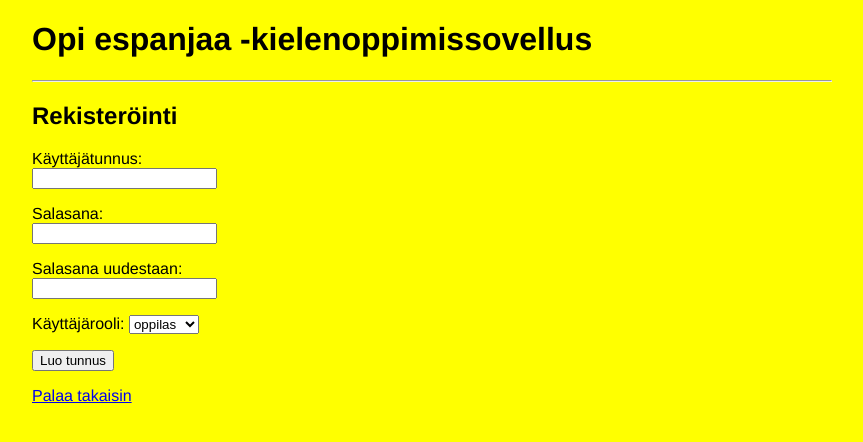
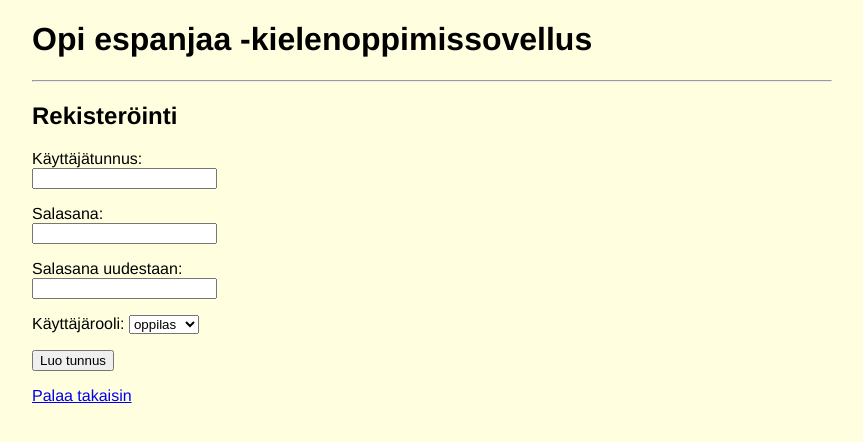
Before and after one commit to alaanni/Finnish-Spanish-learning-app, a Flask app: page /register in a window 1280 px wide. Shown: the top 442 px of the page, without its empty margins (208-1071 px from the left). Run offline with Flask 2, Linux system fonts and the light colour scheme.

Commit message:
Added styles

```diff
--- a/static/main.css
+++ b/static/main.css
@@ -2,5 +2,5 @@ body {
     margin: auto;
     max-width: 50em;
     font-family: 'Helvetica', 'Arial', sans-serif;
-    background: #ffff00;
+    background: #ffffe0;
 }
```
